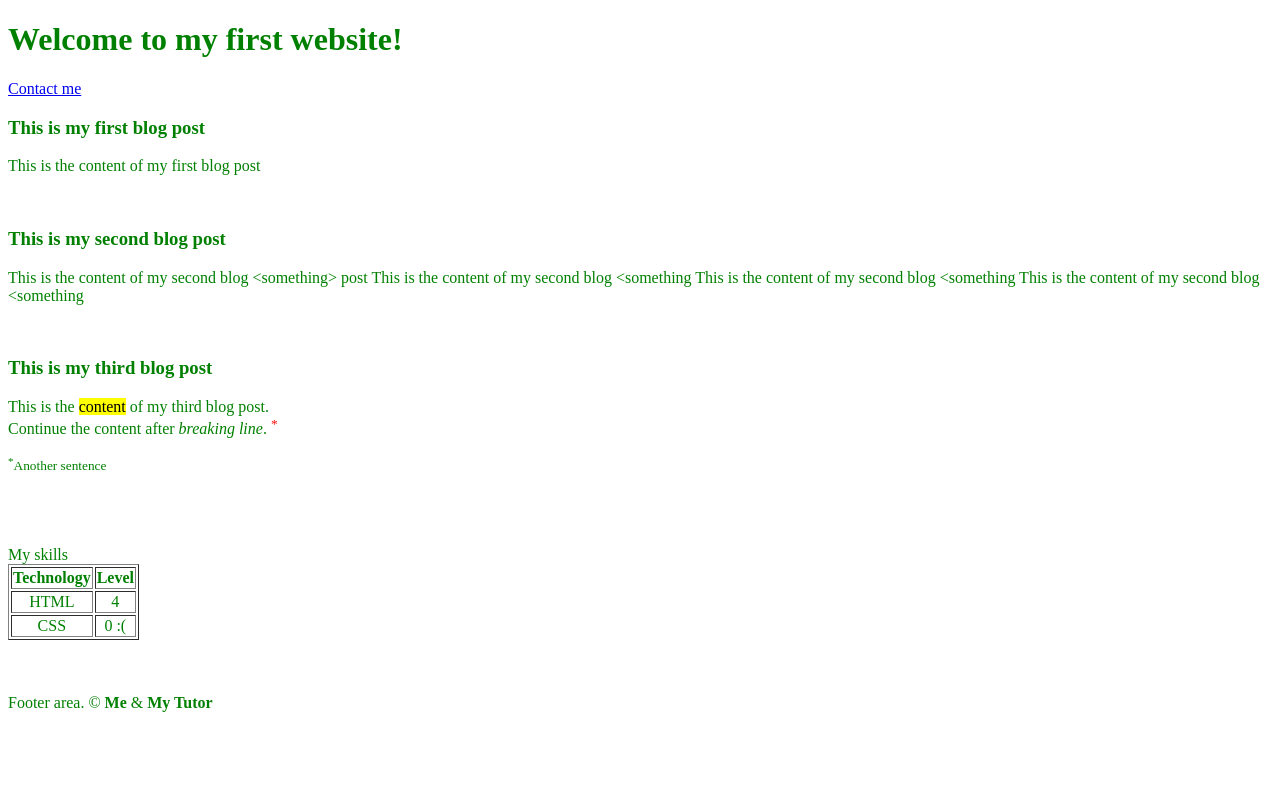
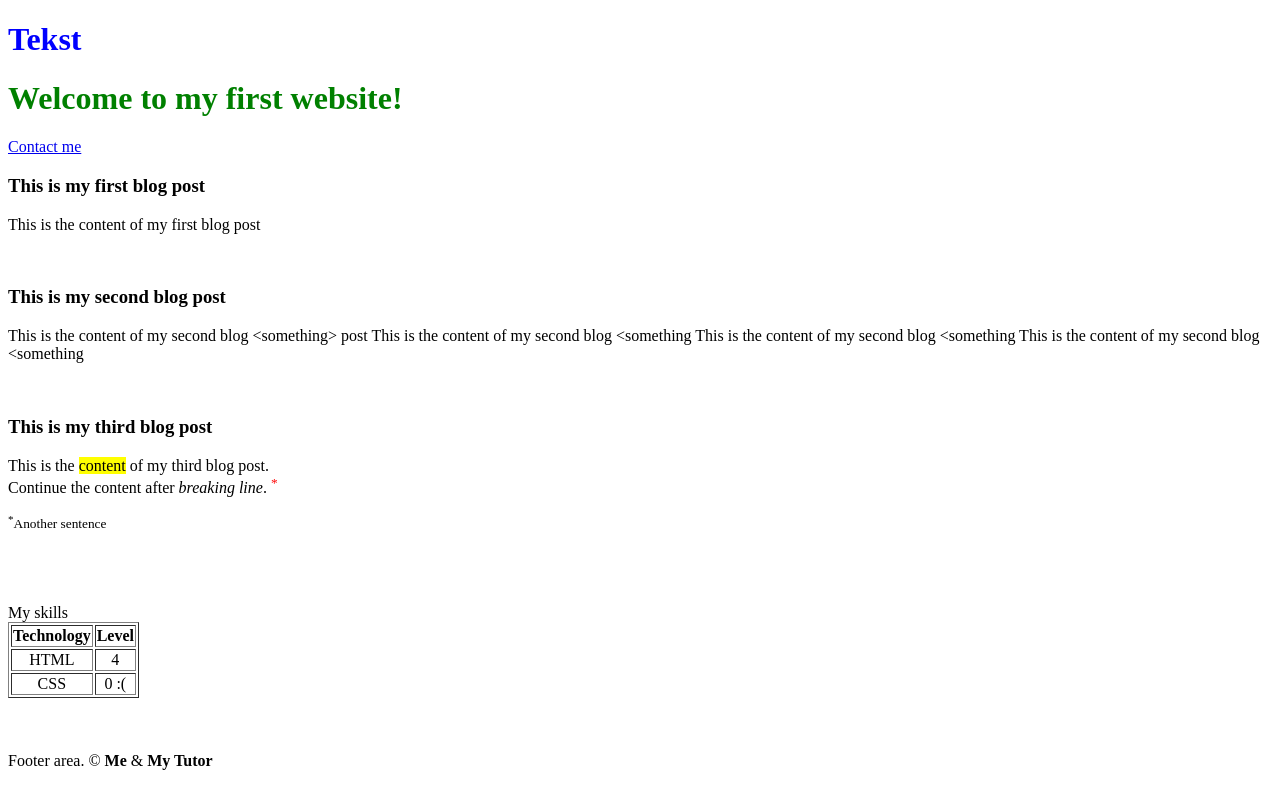
Before and after one commit to TomaszKrudysz/tomaszkrudysz.github.io, a plain HTML site: page index.html in a window 1280 px wide. Drawn offline with Linux system fonts and the light colour scheme.

Commit message:
kolejne zmiany

```diff
--- a/index.html
+++ b/index.html
@@ -7,7 +7,13 @@
     <link rel="stylesheet" href="styles.css">
 </head>
 <body>
-
+    <div class="first-class" >
+        <div class="second-class">
+            <h1 class="third-class" id="first-id">
+                Tekst
+            </h1>
+        </div>
+    </div>
     <header>
         <h1>Welcome to my&nbsp;first&nbsp;website!</h1>
         <a href="contact.html">Contact me</a>
--- a/styles.css
+++ b/styles.css
@@ -2,9 +2,9 @@ td{
     text-align: center;
 }
 
-body {
+/* body {
     color: green;
-}
+} */
 
 /* h3 {
     color: red;
@@ -14,3 +14,18 @@ body {
 p {
     color: gold;
 } */
+
+.first-class {
+    color:red;
+}
+h1 {
+    color: green;
+}
+
+.third-class {
+    color: coral;
+}
+
+#first-id {
+    color: blue;
+}
```
